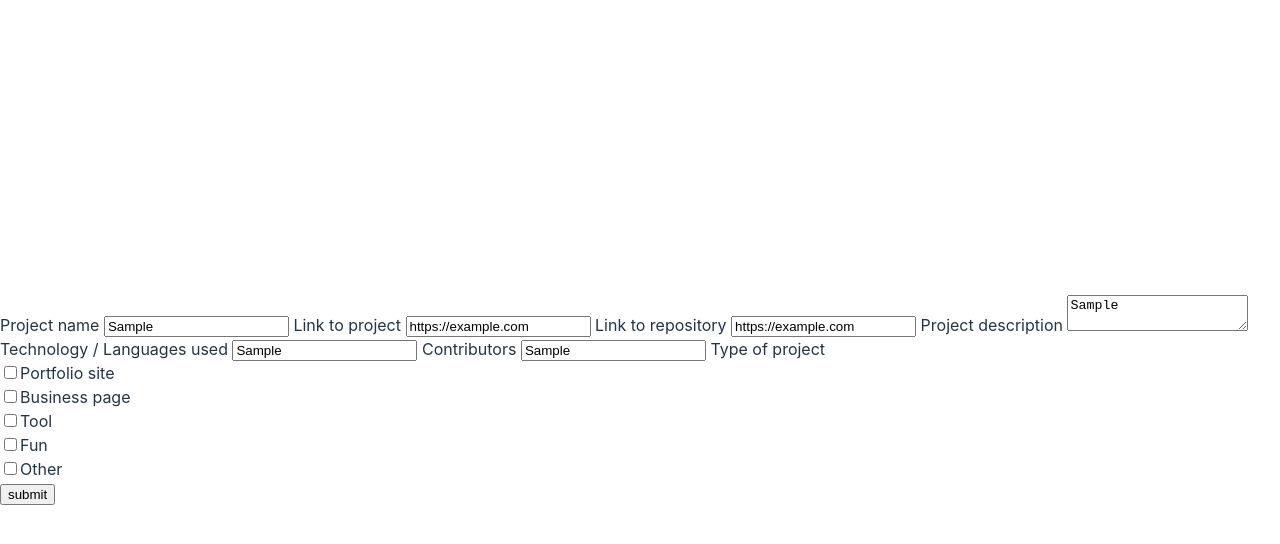
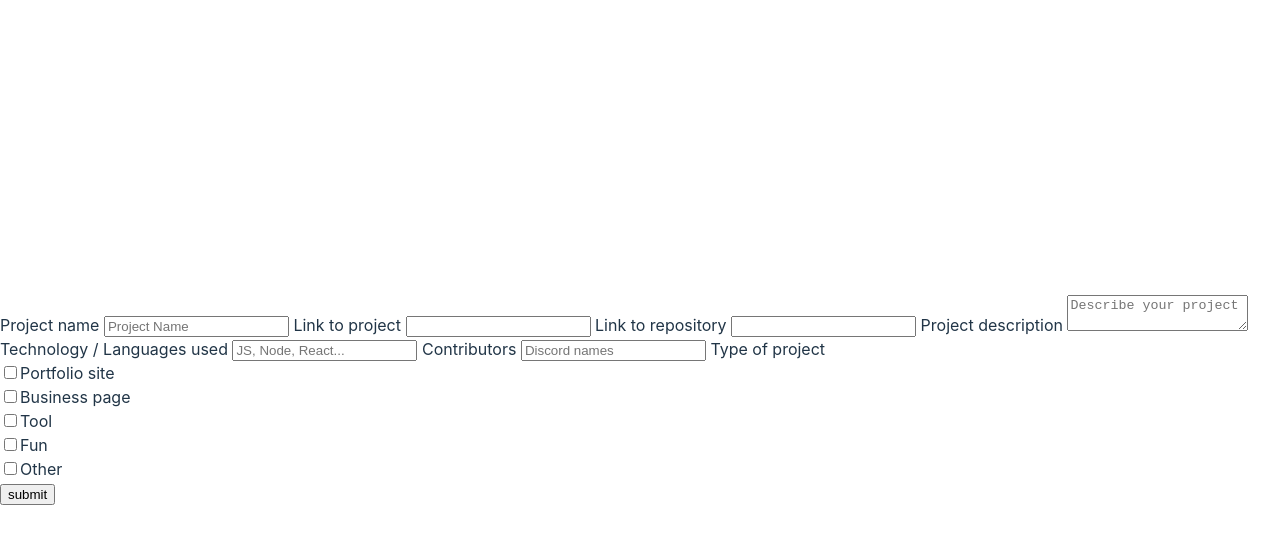
Before and after one commit to wo1vin/100devs-projects, a website built with Vite: page index.html in a window 1280 px wide. Both pictures are taken after typing "Sample", "https://example.com", "https://example.com", "Sample", "Sample", "Sample" into the empty fields and a click on the input "submit". Built offline with nearby package versions, Linux system fonts and the light colour scheme; no server answers.

Commit message:
added reset to form, cleaned up

```diff
--- a/index.html
+++ b/index.html
@@ -22,7 +22,7 @@
       <input type="text" name="stack" placeholder="JS, Node, React...">
       <!-- value is split into array before sending to DB -->
       <label for="contributors">Contributors</label>
-      <input type="text" name="contributors" placeholder="comma-separated Discord names">
+      <input type="text" name="contributors" placeholder="Discord names">
 
       <label for="projectType">Type of project</label>
       <div>
--- a/src/projectForm.js
+++ b/src/projectForm.js
@@ -9,7 +9,7 @@ const form = document.getElementById('project-form');
 
         getCheckboxValues()
         addJob(e)
-
+        form.reset()
     });
 
 // When the checkbox is checked, show the text input. otherwise, hide it.
@@ -57,8 +57,7 @@ function addJob(e){
         "github-link": e.target.githubLink.value,
         "description":e.target.description.value,
         "stack": splitByCommas(e.target.stack.value),
-        // should be array, must check db attributes, then edit projectType var
-        "type-of-project":projectType,
+        "type-of-project": splitByCommas(projectType),
         "contributors": splitByCommas(e.target.contributors.value)
     });
 
```
